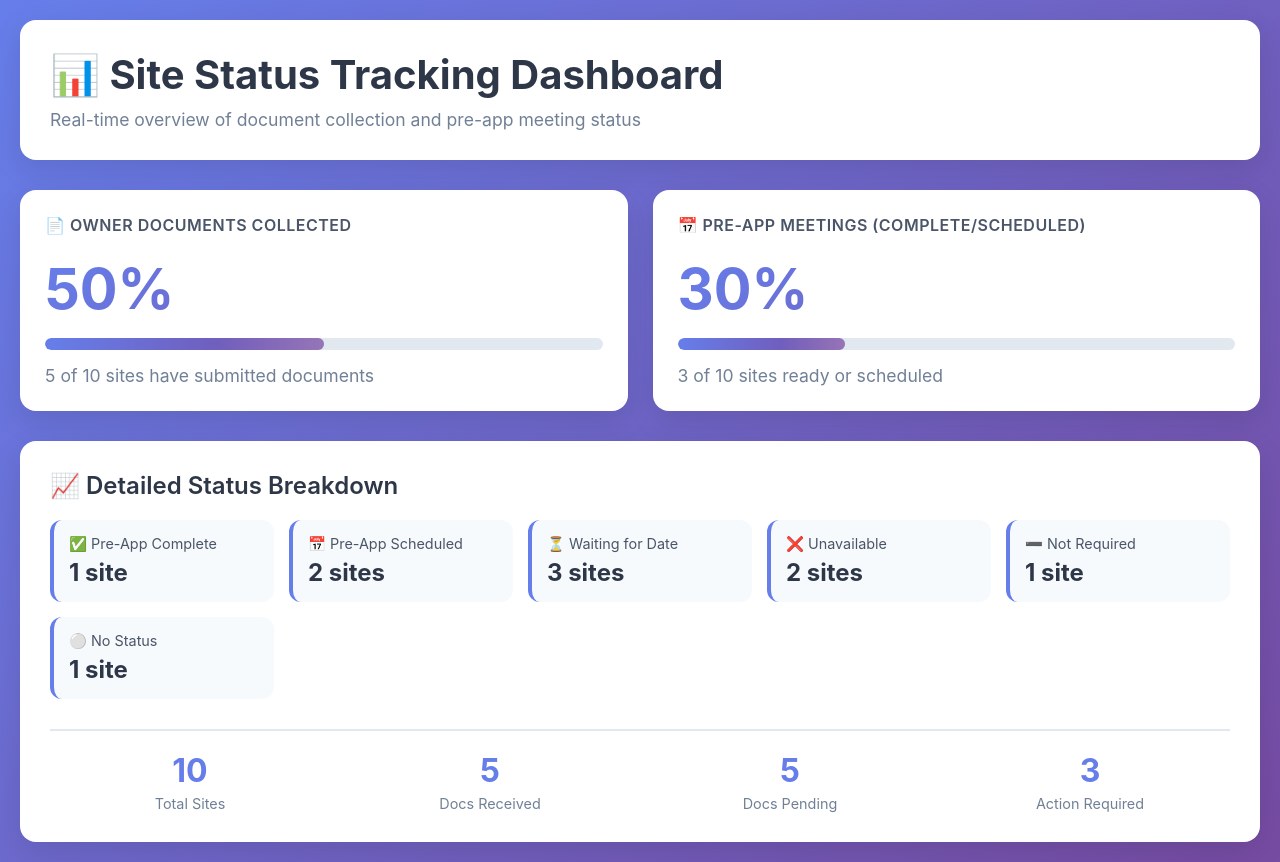
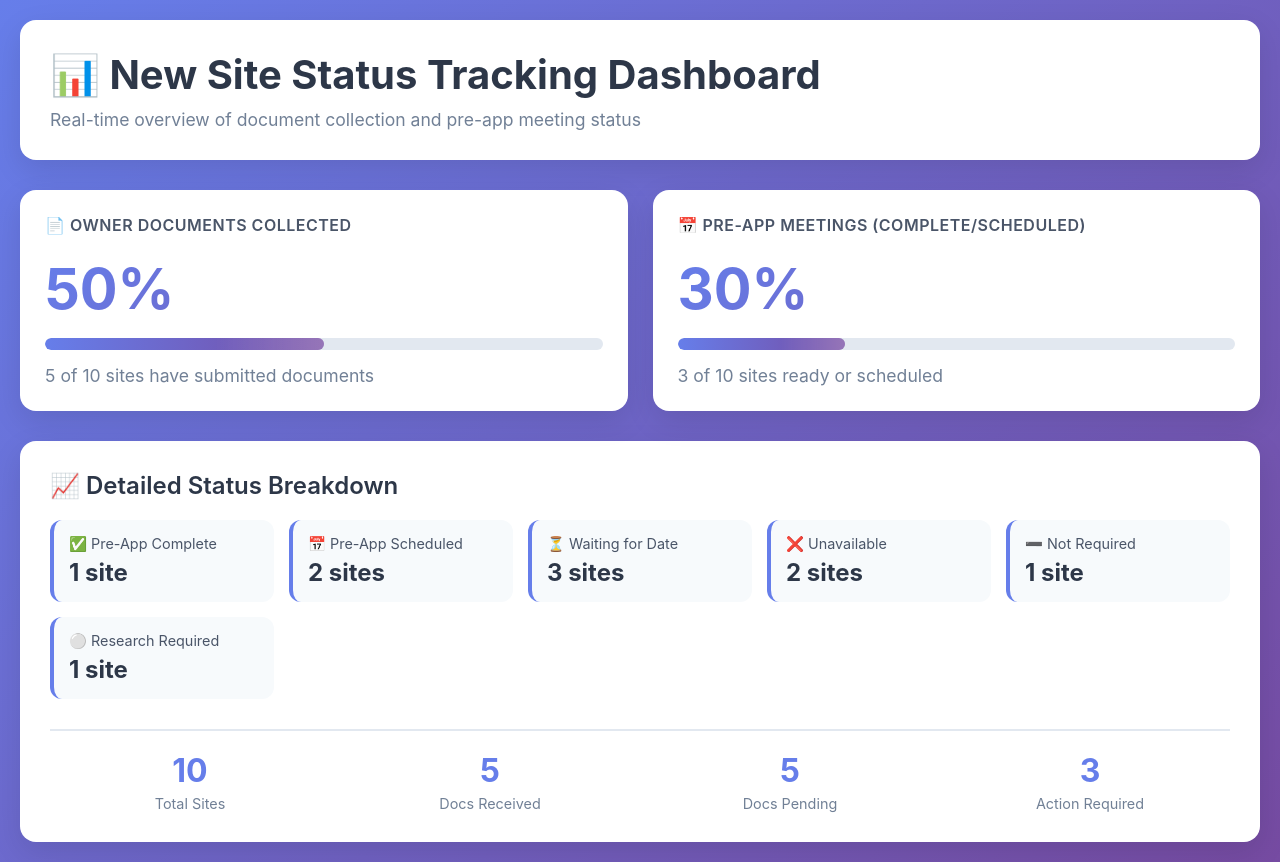
Before and after one commit to GFooteGK1/BespokeDashboard, a plain HTML site: page index.html in a window 1280 px wide. Drawn offline with Linux system fonts and the light colour scheme.

Commit message:
Update title and header for site status dashboard

```diff
--- a/index.html
+++ b/index.html
@@ -3,7 +3,7 @@
 <head>
     <meta charset="UTF-8">
     <meta name="viewport" content="width=device-width, initial-scale=1.0">
-    <title>Site Status Dashboard</title>
+    <title>New Site Status Dashboard</title>
     <style>
         * {
             margin: 0;
@@ -202,7 +202,7 @@
 <body>
     <div class="dashboard">
         <div class="header">
-            <h1>📊 Site Status Tracking Dashboard</h1>
+            <h1>📊 New Site Status Tracking Dashboard</h1>
             <p class="subtitle">Real-time overview of document collection and pre-app meeting status</p>
         </div>
 
@@ -251,7 +251,7 @@
                     <div class="status-count">1 site</div>
                 </div>
                 <div class="status-item">
-                    <div class="status-label">⚪ No Status</div>
+                    <div class="status-label">⚪ Research Required</div>
                     <div class="status-count">1 site</div>
                 </div>
             </div>
```
